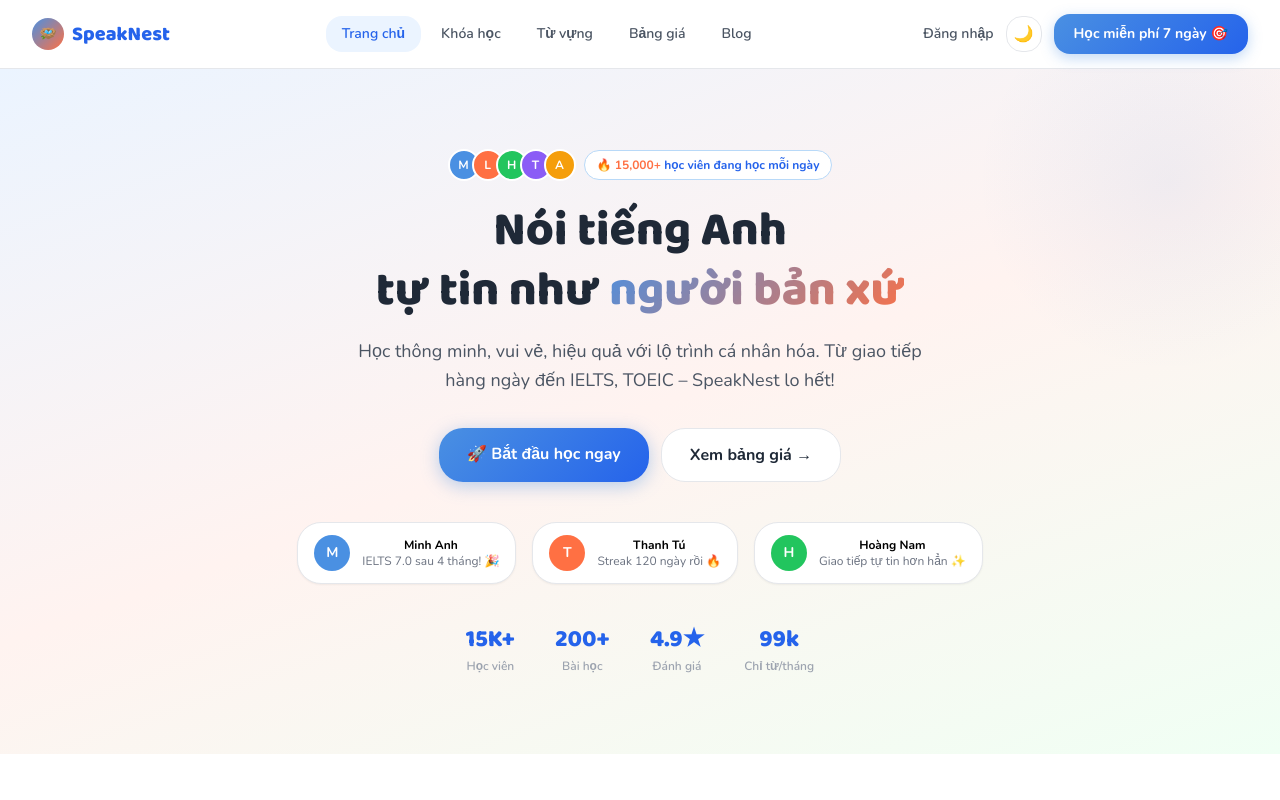
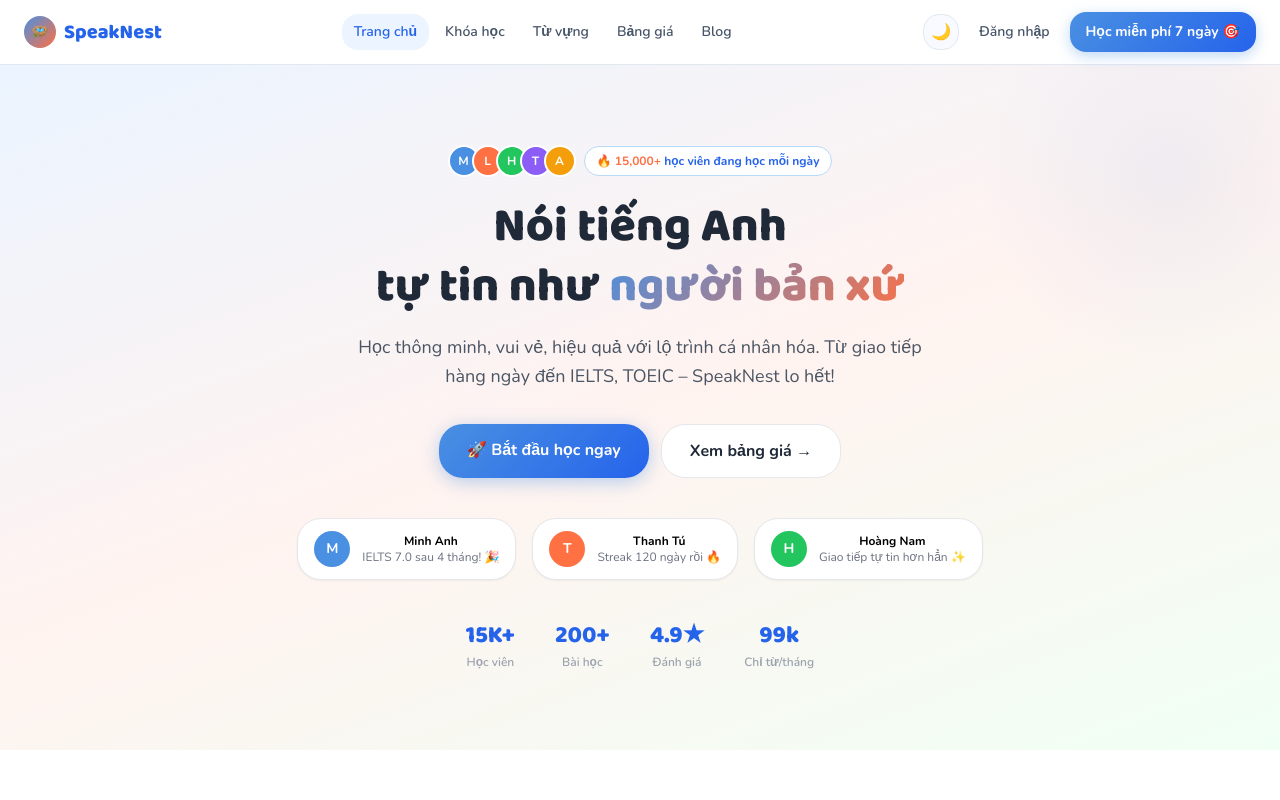
Before and after one commit to NguyeQuanHuy/speaknest, a Next.js app: page / in a window 1280 px wide. Shown: the top 800 px of the page. Built offline with nearby package versions, Linux system fonts and the light colour scheme; no server answers.

Commit message:
feat: improve navbar contrast, spacing, scroll shadow

```diff
--- a/components/ui/Navbar.tsx
+++ b/components/ui/Navbar.tsx
@@ -17,17 +17,21 @@
 
 export function Navbar() {
   const pathname = usePathname()
-  const { dark, toggle } = useDarkMode()
   const router = useRouter()
   const supabase = createClient()
   const [user, setUser] = useState<any>(null)
+  const [scrolled, setScrolled] = useState(false)
+  const { dark, toggle } = useDarkMode()
 
   useEffect(() => {
     supabase.auth.getUser().then(({ data }) => setUser(data.user))
     const { data: { subscription } } = supabase.auth.onAuthStateChange((_e, session) => {
       setUser(session?.user ?? null)
     })
-    return () => subscription.unsubscribe()
+    // Scroll detection cho shadow effect
+    const onScroll = () => setScrolled(window.scrollY > 10)
+    window.addEventListener("scroll", onScroll)
+    return () => { subscription.unsubscribe(); window.removeEventListener("scroll", onScroll) }
   }, [])
 
   const handleLogout = async () => {
@@ -40,54 +44,92 @@
       initial={{ y: -20, opacity: 0 }}
       animate={{ y: 0, opacity: 1 }}
       transition={{ duration: 0.4 }}
-      className="sticky top-0 z-50 flex items-center justify-between px-8 py-3.5 bg-white/95 backdrop-blur-md border-b border-gray-200"
-    >
-      <Link href="/" className="flex items-center gap-2 font-head text-xl font-extrabold text-sky-dark no-underline">
-        <div className="w-8 h-8 rounded-xl flex items-center justify-center text-sm"
-             style={{ background: "linear-gradient(135deg, #4A90E2, #FF7043)" }}>
+      className="sticky top-0 z-50 flex items-center justify-between px-6 py-3"
+      style={{
+        background: dark ? "rgba(15,23,42,0.97)" : "rgba(255,255,255,0.97)",
+        backdropFilter: "blur(16px)",
+        borderBottom: `1px solid ${dark ? "#1E293B" : "#E2E8F0"}`,
+        boxShadow: scrolled ? "0 4px 24px rgba(0,0,0,0.08)" : "none",
+        transition: "box-shadow 0.3s"
+      }}>
+
+      {/* Logo */}
+      <Link href="/" className="flex items-center gap-2 font-head text-xl font-extrabold no-underline flex-shrink-0"
+        style={{ color: dark ? "#60A5FA" : "#2563EB" }}>
+        <div className="w-8 h-8 rounded-xl flex items-center justify-center text-sm flex-shrink-0"
+          style={{ background: "linear-gradient(135deg,#4A90E2,#FF7043)" }}>
           🪺
         </div>
         SpeakNest
       </Link>
 
-      <div className="hidden md:flex gap-1">
+      {/* Nav links – tăng tương phản + khoảng cách chặt hơn */}
+      <div className="hidden md:flex gap-1 mx-4">
         {NAV_LINKS.map((link) => (
           <Link key={link.href} href={link.href}
-            className={cn("px-4 py-2 rounded-xl text-sm font-semibold transition-all no-underline",
-              pathname === link.href ? "bg-[#EBF4FF] text-[#2563EB]" : "text-gray-600 hover:bg-[#EBF4FF] hover:text-[#2563EB]")}>
+            className={cn(
+              "px-3 py-2 rounded-xl text-sm font-semibold transition-all no-underline",
+              pathname === link.href
+                ? dark
+                  ? "bg-[#1E3A5F] text-white"
+                  : "bg-[#EBF4FF] text-[#2563EB]"
+                : dark
+                  ? "text-slate-200 hover:bg-[#1E293B] hover:text-white"
+                  : "text-slate-600 hover:bg-[#EBF4FF] hover:text-[#2563EB]"
+            )}>
             {link.label}
           </Link>
         ))}
       </div>
 
-      <div className="flex items-center gap-3">
+      {/* Right side */}
+      <div className="flex items-center gap-2 flex-shrink-0">
+
+        {/* Dark mode toggle */}
+        <button onClick={toggle}
+          className="w-9 h-9 rounded-xl flex items-center justify-center border cursor-pointer transition-all text-base"
+          style={{
+            background: dark ? "#1E293B" : "#F8FAFF",
+            borderColor: dark ? "#334155" : "#E2E8F0"
+          }}>
+          {dark ? "☀️" : "🌙"}
+        </button>
+
         {user ? (
           <>
             <Link href="/account"
-              className="hidden md:flex items-center gap-2 text-sm font-semibold text-gray-700 hover:text-[#2563EB] transition-colors no-underline">
-              <div className="w-8 h-8 rounded-full flex items-center justify-center text-white text-xs font-bold"
-                style={{ background: "linear-gradient(135deg, #4A90E2, #FF7043)" }}>
-                {user.user_metadata?.full_name?.[0] ?? user.email?.[0].toUpperCase()}
+              className="hidden md:flex items-center gap-2 text-sm font-semibold no-underline transition-colors px-2 py-1 rounded-xl hover:bg-[#EBF4FF]"
+              style={{ color: dark ? "#F1F5F9" : "#374151" }}>
+              <div className="w-8 h-8 rounded-full flex items-center justify-center text-white text-xs font-bold flex-shrink-0"
+                style={{ background: "linear-gradient(135deg,#4A90E2,#FF7043)" }}>
+                {user.user_metadata?.full_name?.[0]?.toUpperCase() ?? user.email?.[0]?.toUpperCase()}
               </div>
-              {user.user_metadata?.full_name?.split(" ").pop() ?? "Tài khoản"}
+              <span>{user.user_metadata?.full_name?.split(" ").pop() ?? "Tôi"}</span>
             </Link>
             <button onClick={handleLogout}
-              className="hidden md:block text-sm font-semibold text-gray-400 hover:text-red-500 transition-colors border-none bg-transparent cursor-pointer">
+              className="hidden md:block text-xs font-semibold px-3 py-2 rounded-xl cursor-pointer border-none transition-all"
+              style={{
+                background: dark ? "#1E293B" : "#FEF2F2",
+                color: dark ? "#94A3B8" : "#EF4444"
+              }}>
               Đăng xuất
             </button>
           </>
         ) : (
-          <Link href="/login" className="hidden md:block text-sm font-semibold text-gray-600 hover:text-[#2563EB] transition-colors no-underline">
+          <Link href="/login"
+            className="hidden md:block text-sm font-semibold no-underline px-3 py-2 rounded-xl transition-all"
+            style={{ color: dark ? "#94A3B8" : "#475569" }}>
             Đăng nhập
           </Link>
         )}
-        <button onClick={toggle}
-        className="w-9 h-9 rounded-xl flex items-center justify-center border border-gray-200 bg-white hover:bg-gray-50 cursor-pointer text-base transition-all">
-        {dark ? "☀️" : "🌙"}
-        </button>
+
+        {/* CTA */}
         <Link href="/pricing"
-          className="text-sm font-bold text-white px-5 py-2.5 rounded-xl no-underline transition-all hover:-translate-y-0.5"
-          style={{ background: "linear-gradient(135deg, #4A90E2, #2563EB)", boxShadow: "0 4px 14px rgba(74,144,226,0.35)" }}>
+          className="text-sm font-bold text-white px-4 py-2.5 rounded-xl no-underline transition-all hover:-translate-y-0.5 flex-shrink-0"
+          style={{
+            background: "linear-gradient(135deg,#4A90E2,#2563EB)",
+            boxShadow: "0 4px 14px rgba(74,144,226,0.35)"
+          }}>
           Học miễn phí 7 ngày 🎯
         </Link>
       </div>
```
